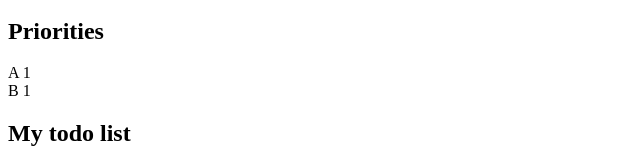
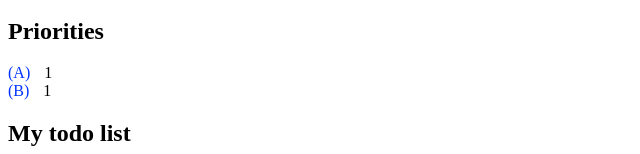
Before and after one commit to y0mbo/todo.txt, a React (Create React App) app: page / in a window 1280 px wide. Both pictures are taken after a click on the button "Load site". Shown: the part 219-373 px from the top of the page, without its empty margins (0-640 px from the left). Built offline with nearby package versions, Linux system fonts and the light colour scheme.

Commit message:
Added style to the priority.

```diff
--- a/src/components/Priorities.js
+++ b/src/components/Priorities.js
@@ -5,6 +5,10 @@ const Tags = css.ul`
   margin: 1em 0 0;
 	padding: 0;
 	list-style: none;
+`;
+const Priority = css.span`
+  color: #0033ff;
+  padding-right: 10px;
 `;
 const TagCount = css.span`
 `;
@@ -21,7 +25,8 @@ class Priorities extends React.Component {
         <Tags>
           {Object.keys(this.props.priorities).map((key) => (
             <li key={key}>
-              {key} <TagCount>{this.props.priorities[key]}</TagCount>
+              <Priority>({key})</Priority>{" "}
+              <TagCount>{this.props.priorities[key]}</TagCount>
             </li>
           ))}
         </Tags>
```
